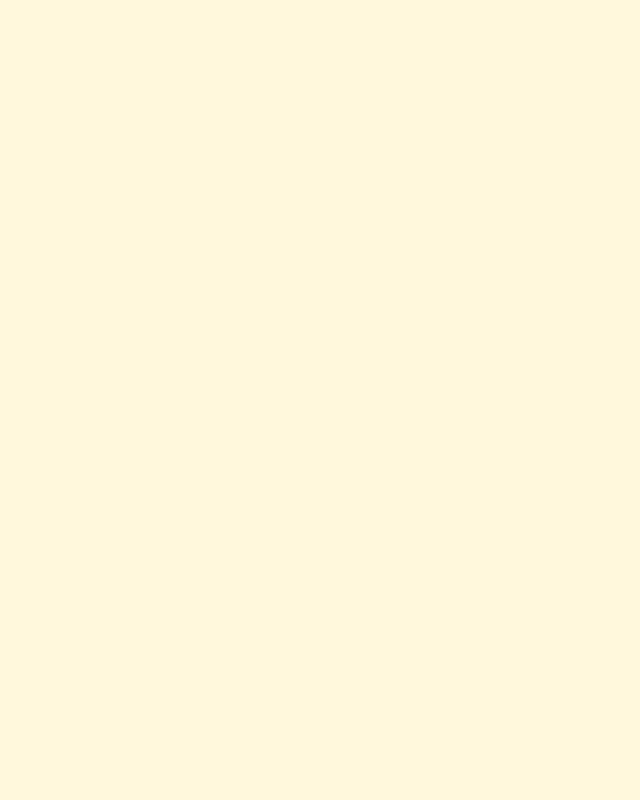
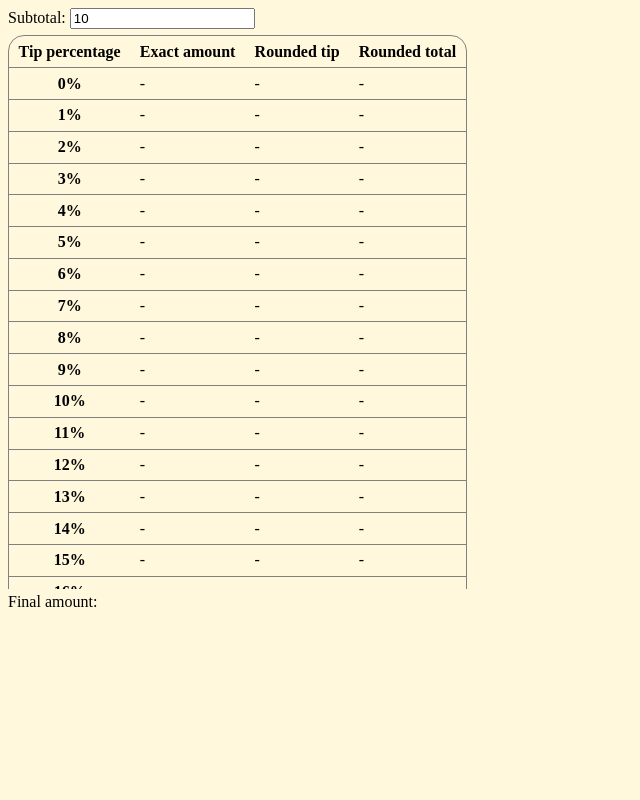
Before and after one commit to keianrao/TipCalculator, a website: page www/index.html in a window 1280 px wide. Shown: the whole page, without its empty margins (0-640 px from the left). Drawn offline with Linux system fonts and the light colour scheme.

Commit message:
Saving progress

```diff
--- a/www/css/index.css
+++ b/www/css/index.css
@@ -19,3 +19,33 @@ copyright*/
 html {
     background: cornsilk;
 }
+
+
+.table-wrapper {
+    display: inline-block;
+    max-height: 70vh;
+    overflow-y: scroll;
+}
+#options {
+    table-layout: fixed;
+    margin: 0.4em 0;
+
+    border-spacing: 0;
+    border: 0.05em solid grey;
+    border-radius: 1em;
+}
+#options tr > th, #options tr > td {
+    border-top: 0.05em solid grey;
+    padding: 0.4em 0.6em;
+}
+#options thead tr:first-child * { border-top: none; }
+#options thead tr:first-child *:first-child { border-left: none; }
+#options thead tr:first-child *:last-child { border-right: none; }
+#options thead tr:last-child * { border-bottom: none; }
+#options thead tr:last-child *:first-child { border-left: none; }
+#options thead tr:last-child *:last-child { border-right: none; }
+
+#input.error {
+    border-color: #C00;
+    color: #C00;
+}
--- a/www/index.html
+++ b/www/index.html
@@ -28,6 +28,26 @@ copyright-->
         <title>Tip calculator</title>
     </head>
     <body>
-        <script src="js/index.js"></script>
+        <div id="titlebar"></div>
+        <section>
+            <label>
+                Subtotal:
+                <input id="subtotal" value="10" disabled />
+            </label>
+        </section>
+        <div class="table-wrapper">
+            <table id="options">
+                <thead>
+                    <th>Tip percentage</th>
+                    <th>Exact amount</th>
+                    <th>Rounded tip</th>
+                    <th>Rounded total</th>
+                </thead>
+            </table>
+        </div>
+        <section>
+            Final amount: <span id="final"></span>
+        </section>
     </body>
+    <script src="js/index.js"></script>
 </html>
--- a/www/js/index.js
+++ b/www/js/index.js
@@ -16,9 +16,79 @@ You should have received a copy of the GNU Affero General Public License
 along with this program.  If not, see <https://www.gnu.org/licenses/>.
 copyright*/
 
+var titlebar, subtotal, options, final;
+
+//  ---%-@-%---
+
+function getSubtotal()
+{
+    let value = subtotal.value;
+
+    if (value.startsWith("$")) value = value.substring(1);
+    if (value.startsWith("€")) value = value.substring(1);
+    if (value.startsWith("£")) value = value.substring(1);
+    // Let the Europeans have their fun here. Everyone else,
+    // type solely numbers.
+
+    value = Number(value);
+    return value;
+}
+
+function validateSubtotal()
+{
+    /*
+    * The builtin validity mechanism of inputs seem interesting
+    * but we still need a post-step to remove any optional
+    * suffixes (or otherwise transform the value to a normative
+    * form), and it kinda seems like new functionality, so I
+    * won't be using it.
+    */
+    let value = getSubtotal(), valid = value != NaN;
+    subtotal.setAttribute("class", valid ? "" : "error");
+    subtotal.value = value;
+}
+
+//  ---%-@-%---
+
 function main()
 {
+    titlebar = document.getElementById("titlebar");
+    subtotal = document.getElementById("subtotal");
+    options = document.getElementById("options");
+    final = document.getElementById("final");
 
+    subtotal.removeAttribute("disabled");
+    subtotal.addEventListener("change", validateSubtotal);
+
+    populateOptions();
 }
 
-document.addEventListener("load",  main);
+function populateOptions()
+{
+    for (let percentage = 0; percentage <= 200;)
+    {
+        let percentageCell = document.createElement("th");
+        percentageCell.innerText = percentage + "%";
+
+        let straightforwardCell = document.createElement("td");
+        straightforwardCell.innerText = "-";
+
+        let roundedCell = document.createElement("td");
+        roundedCell.innerText = "-";
+
+        let roundedFinalCell = document.createElement("td");
+        roundedFinalCell.innerText = "-";
+
+        let row = document.createElement("tr");
+        row.appendChild(percentageCell);
+        row.appendChild(straightforwardCell);
+        row.appendChild(roundedCell);
+        row.appendChild(roundedFinalCell);
+        options.appendChild(row);
+
+        if (percentage < 50) ++percentage;
+        else percentage += 5;
+    }
+}
+
+window.addEventListener("load",  main);
```
